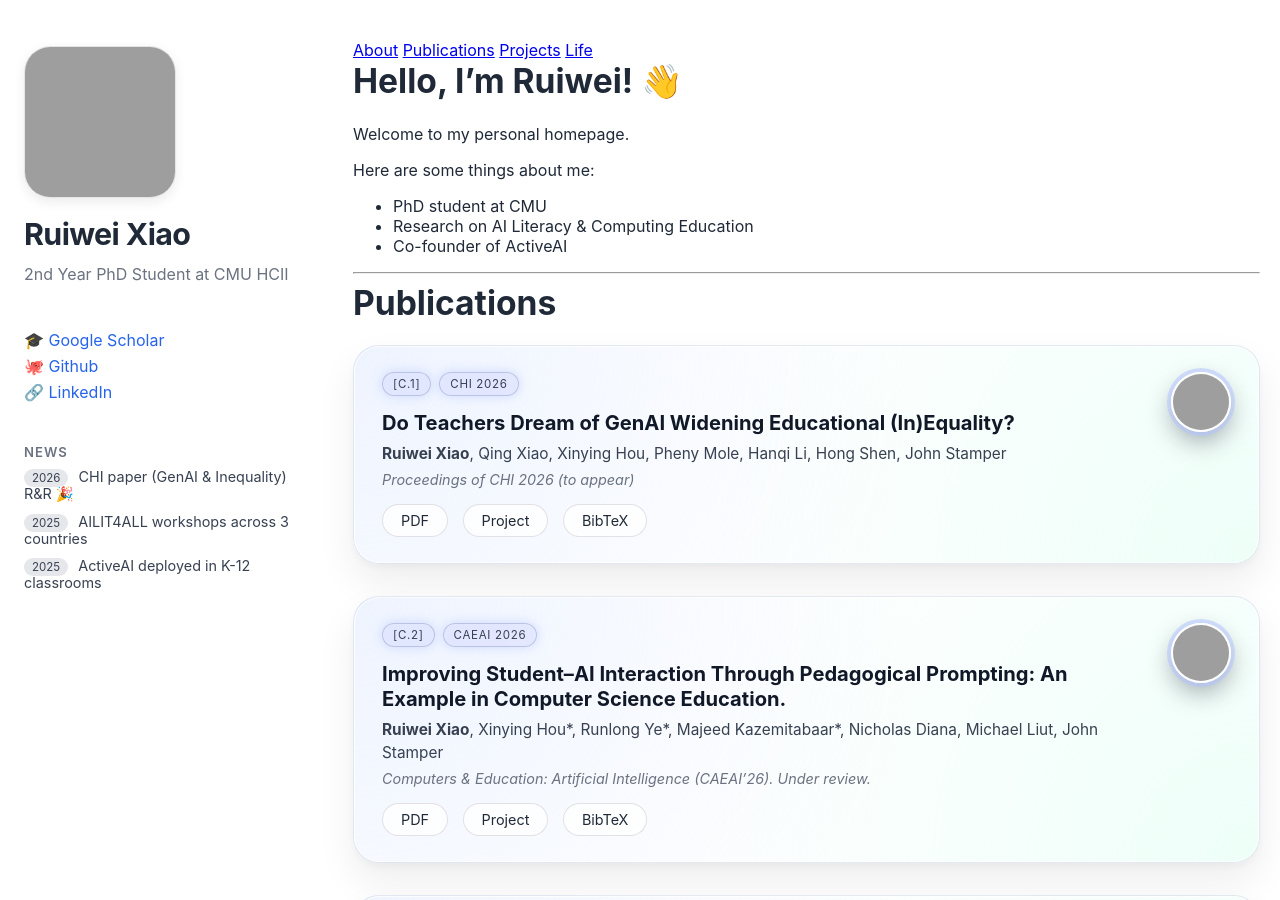
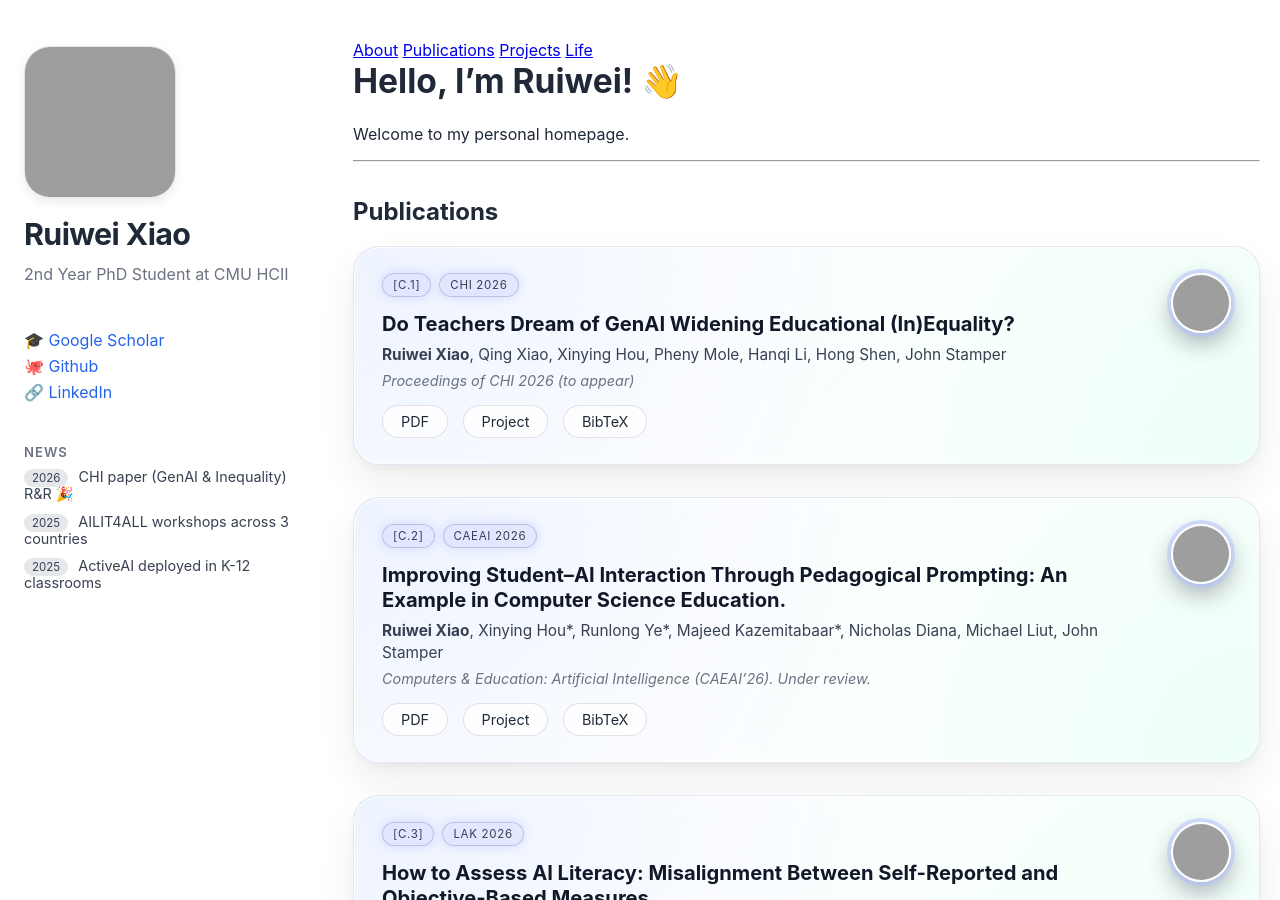
Before and after one commit to ruiwei-xiao/ruiwei-xiao.github.io, a Jekyll site: the page built from index.md, in a window 1280 px wide and 900 px high. Built offline with Jekyll 4.4.1, drawn with Linux system fonts in a browser that asks for light colours; grey boxes are pictures that could not be loaded.

Commit message:
Update index.md

```diff
--- a/index.md
+++ b/index.md
@@ -3,20 +3,15 @@
 title: Ruiwei Xiao
 ---
 
+<div id="about"></div>
+
 # Hello, I’m Ruiwei! 👋
 
 Welcome to my personal homepage.
 
-Here are some things about me:
-
-- PhD student at CMU
-- Research on AI Literacy & Computing Education
-- Co-founder of ActiveAI
-
 ---
 
-# Publications
-
+## <span id="publications"></span>Publications
 <div class="pub-card">
   <div class="pub-left">
     <div class="pub-tags">
```
Also changed, not shown: other parts of index.md (+7 -0 lines).
